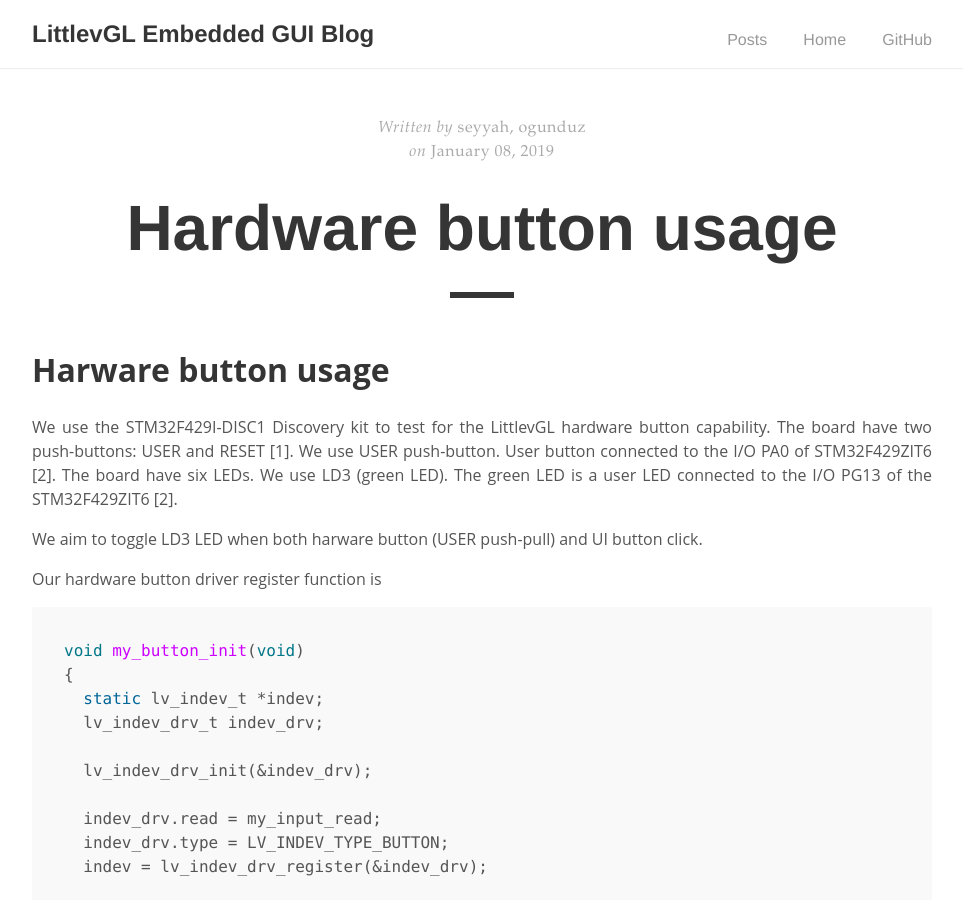
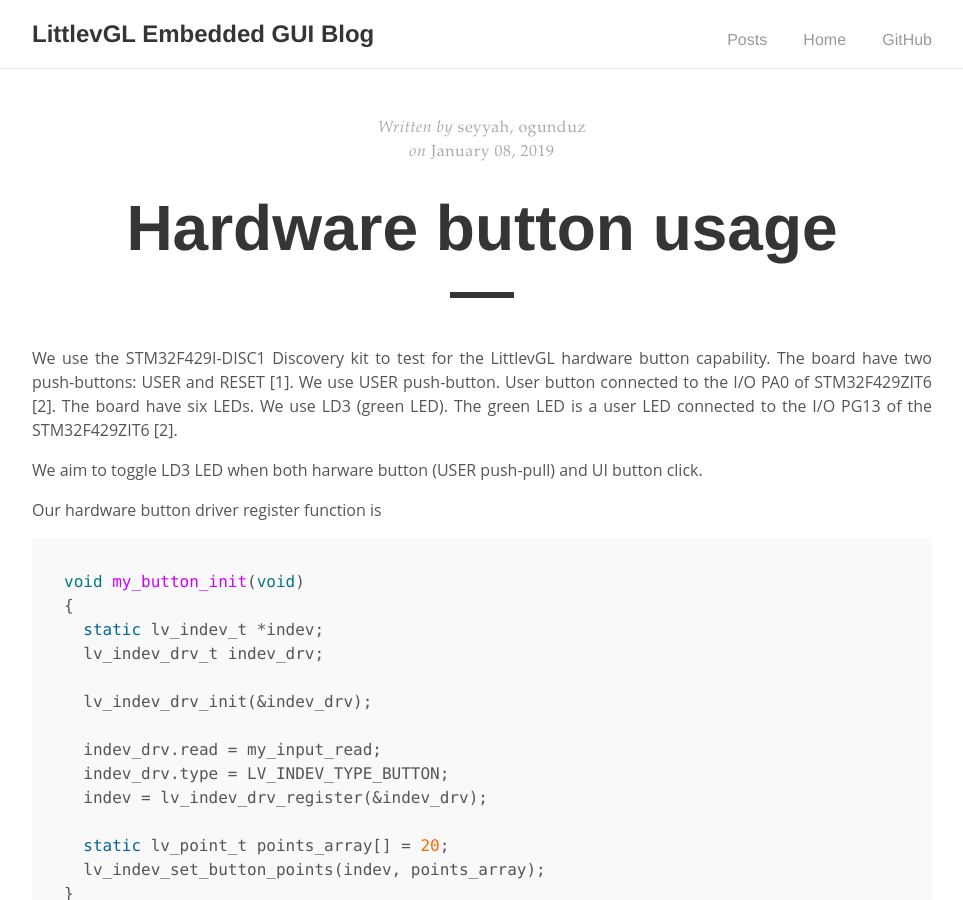
Before and after one commit to lvgl/blog, a Jekyll site: the page built from _posts/2019-01-08-hardware-button.md, in a window 1280 px wide and 900 px high. Shown: the whole window, without its empty margins (158-1121 px from the left). Built offline with Jekyll 4.4.1, drawn with Linux system fonts in a browser that asks for light colours.

Commit message:
Update 2019-01-08-hardware-button.md

```diff
--- a/_posts/2019-01-08-hardware-button.md
+++ b/_posts/2019-01-08-hardware-button.md
@@ -9,8 +9,6 @@
   width: 600
 
 ---
-
-# Harware button usage
 
 We use the STM32F429I-DISC1 Discovery kit to test for the LittlevGL hardware button capability. The board have two push-buttons: USER and RESET [1]. We use USER push-button. User button connected to the I/O PA0 of STM32F429ZIT6 [2].  The board have six LEDs. We use LD3 (green LED). The green LED is a user LED connected to the I/O PG13 of the STM32F429ZIT6 [2].
 
```
